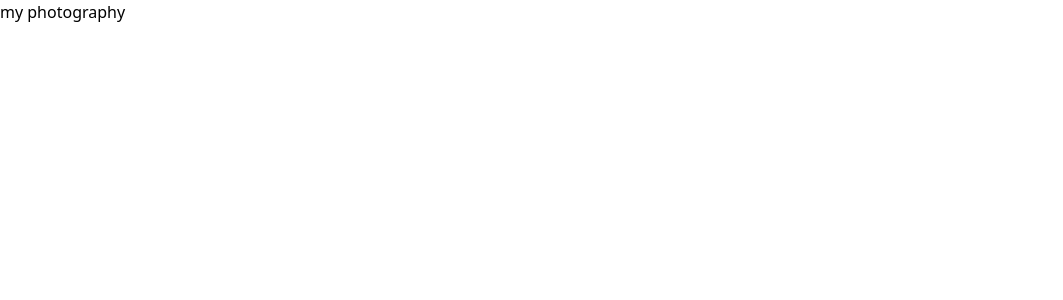
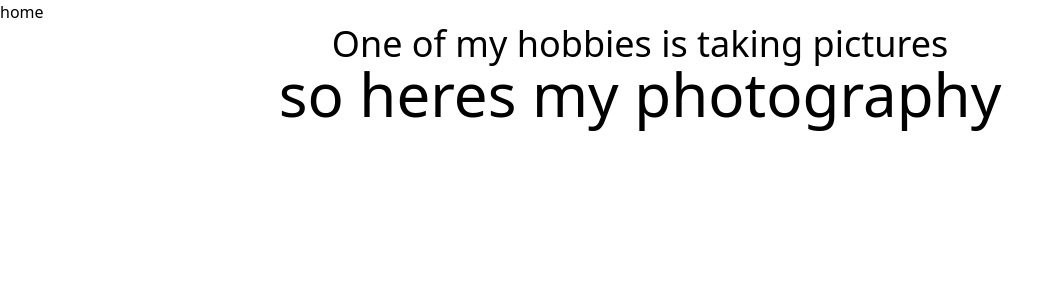
Before and after one commit to avashraj/personalsite, a Next.js app: page /photog in a window 1280 px wide. Shown: the top 300 px of the page, without its empty margins (0-1063 px from the left). Built offline with nearby package versions, Linux system fonts and the light colour scheme.

Commit message:
photography page plan

```diff
--- a/app/photog/page.js
+++ b/app/photog/page.js
@@ -1,4 +1,19 @@
+//need home button component
+/*need photog year component
+button for the year to show my photos for that year drop down type thing to pick different years
+favorite photos button
+all photos button
+default have my favorite photos on page
+show photos that have been designated by the buttons
+*/
 
 export default function Photography() {
-    return <div><h1>my photography</h1></div>
+    return(
+        <div>
+            <div className="flex"><button>home</button></div>
+            <div className="flex justify-center"><p className="text-4xl">One of my hobbies is taking pictures</p></div>
+            <div className="flex justify-center"><h1 className="text-6xl">so heres my photography</h1></div>
+            <div></div>
+        </div>
+    );
 }
```
